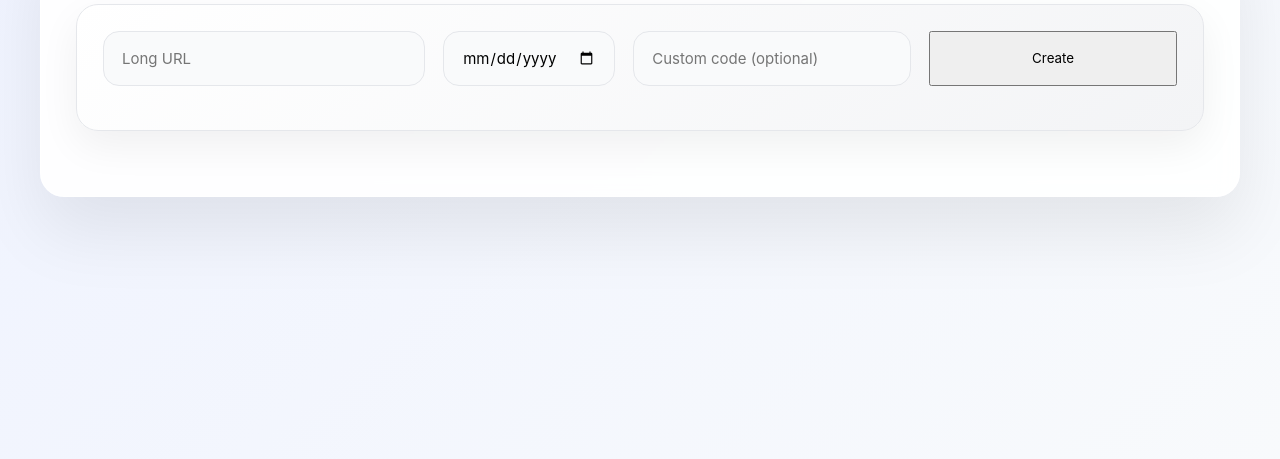
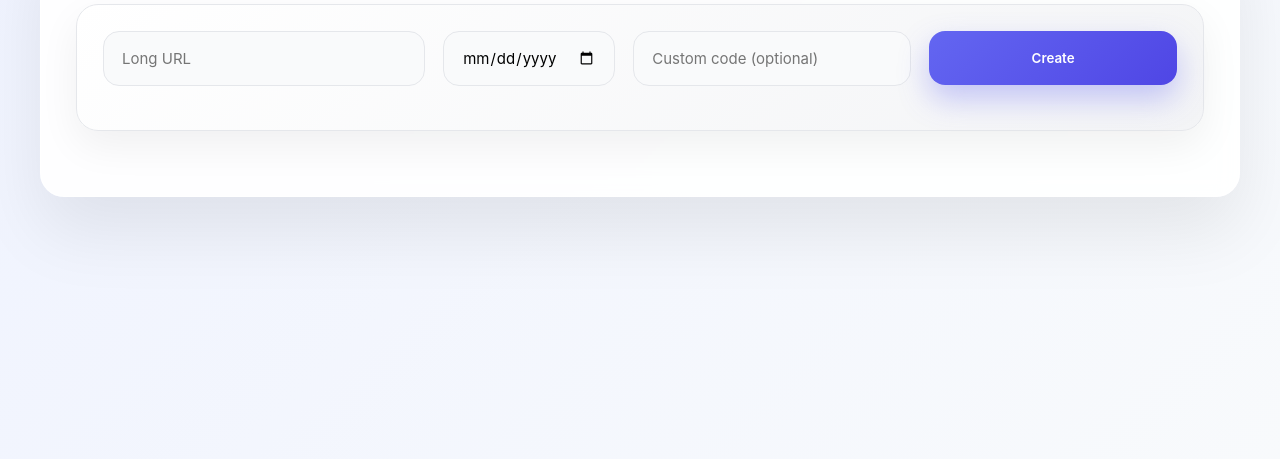
Before and after one commit to Hackabll/url_shortener, a plain HTML site: page frontend/index.html in a window 1280 px wide. Shown: the part 341-800 px from the top of the page. Drawn offline with Linux system fonts and the light colour scheme.

Commit message:
Updated frontend UI

```diff
--- a/frontend/index.html
+++ b/frontend/index.html
@@ -15,7 +15,7 @@
 
     <input id="customCode" class="custom-code"  placeholder="Custom code (optional)">
 
-    <button onclick="changeLocation()">Create</button>
+    <button onclick="changeLocation()" class="create-btn">Create</button>
   </div>
 
   <script src="app.js"></script>
```
